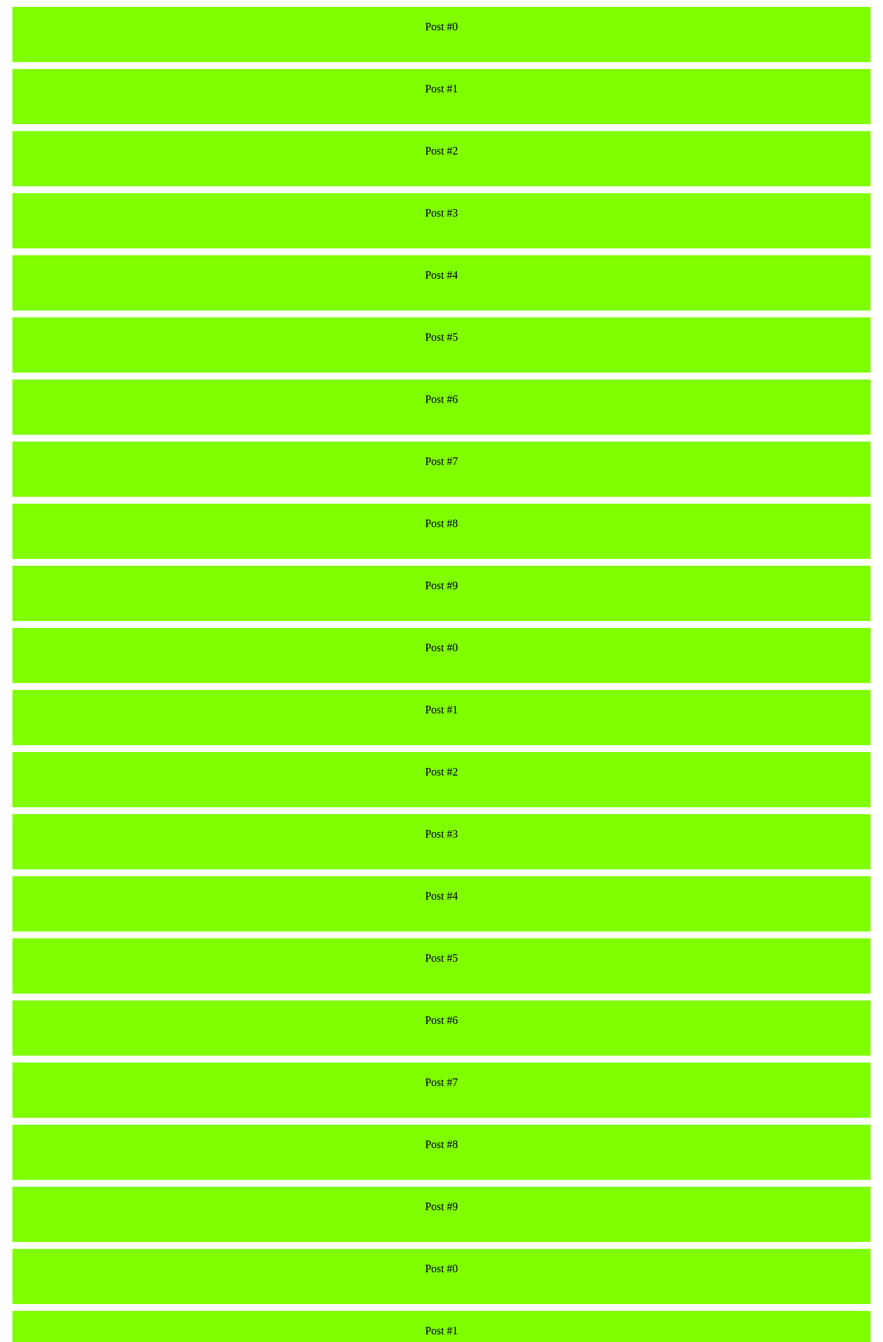
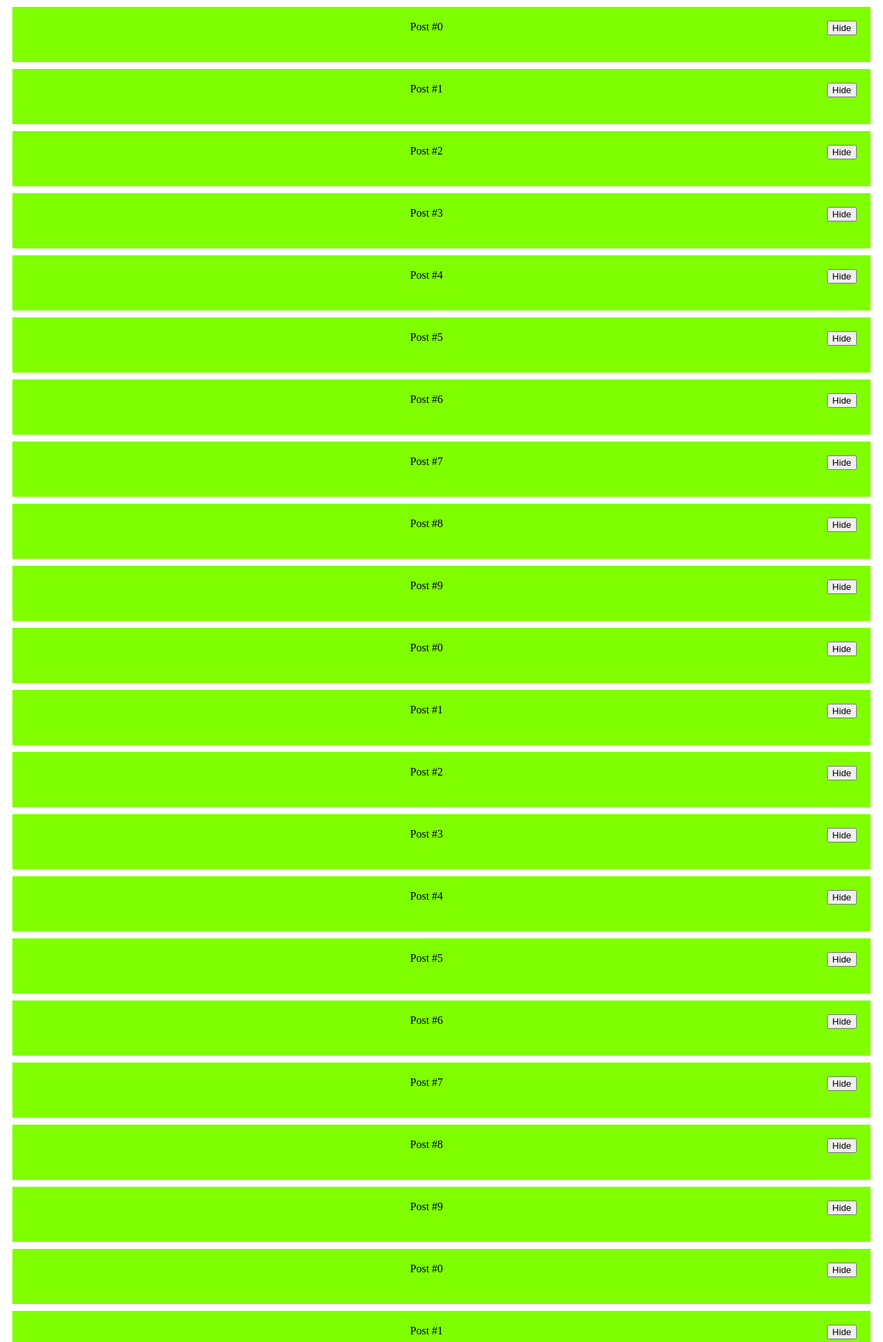
Before and after one commit to saedyousef/js-advanced, a Flask app: page / in a window 1280 px wide. Shown: the top 1945 px of the page at 69% size. Run offline with Flask 2, Linux system fonts and the light colour scheme.

Commit message:
Hide posts

```diff
--- a/posts1/static/index.js
+++ b/posts1/static/index.js
@@ -41,6 +41,15 @@ function add_post(contents) {
     post.className = 'post';
     post.innerHTML = contents;
 
+    // Add button to hide posts.
+    const hide = document.createElement('button');
+    hide.className = 'hide';
+    hide.innerHTML = 'Hide';
+    post.append(hide);
+
+    hide.onclick = function() {
+        this.parentElement.remove();
+    }
     // Add post to DOM.
     document.querySelector('#posts').append(post);
 }
--- a/posts1/templates/index.html
+++ b/posts1/templates/index.html
@@ -3,6 +3,9 @@
     <head>
         <script src="{{ url_for('static', filename='index.js') }}"></script>
         <style>
+            .hide {
+                float: right;
+            }
             .post {
                 padding: 20px;
                 text-align: center;
```
